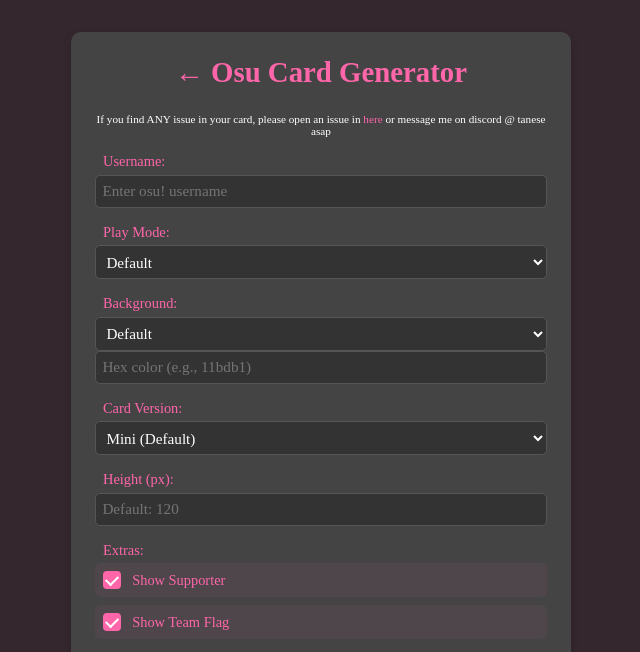
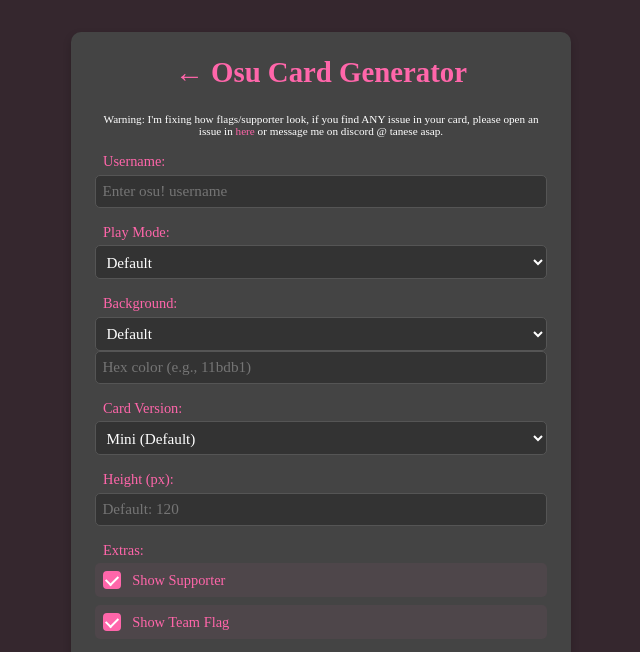
Before and after one commit to Luis-Tanese/osu-profile-stats, a website: page public/editor.html in a window 1280 px wide. Shown: the top 652 px of the page, without its empty margins (319-959 px from the left). Drawn offline with Linux system fonts and the light colour scheme; a web font is replaced by a local one.

Commit message:
Update editor.html

```diff
--- a/public/editor.html
+++ b/public/editor.html
@@ -12,12 +12,12 @@
             <div class="generator">
                 <h1><a href="./index.html">←</a> Osu Card Generator</h1>
                 <p>
-                    If you find ANY issue in your card, please open an issue in
+                    Warning: I'm fixing how flags/supporter look, if you find ANY issue in your card, please open an issue in
                     <a
                         href="https://github.com/Luis-Tanese/osu-profile-stats/issues"
                         >here</a
                     >
-                    or message me on discord @ tanese asap
+                    or message me on discord @ tanese asap.
                 </p>
                 <form id="card">
                     <div class="form-group">
```
